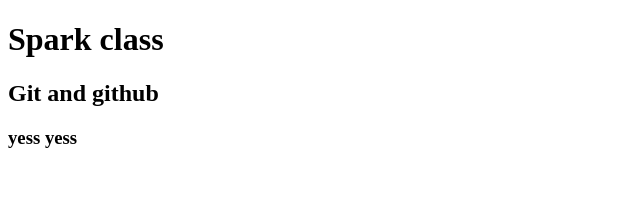
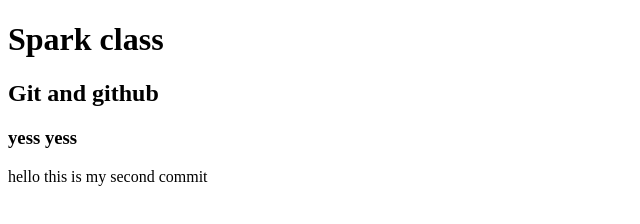
Before and after one commit to amanjeetkaur02/spark, a plain HTML site: page index.html in a window 1280 px wide. Shown: the whole page, without its empty margins (0-640 px from the left). Drawn offline with Linux system fonts and the light colour scheme.

Commit message:
second commit

```diff
--- a/index.html
+++ b/index.html
@@ -9,5 +9,6 @@
     <h1>Spark class</h1>
     <h2>Git and github</h2>
     <h3>yess yess</h3>
+    <p>hello this is my second commit</p>
 </body>
 </html>
```
